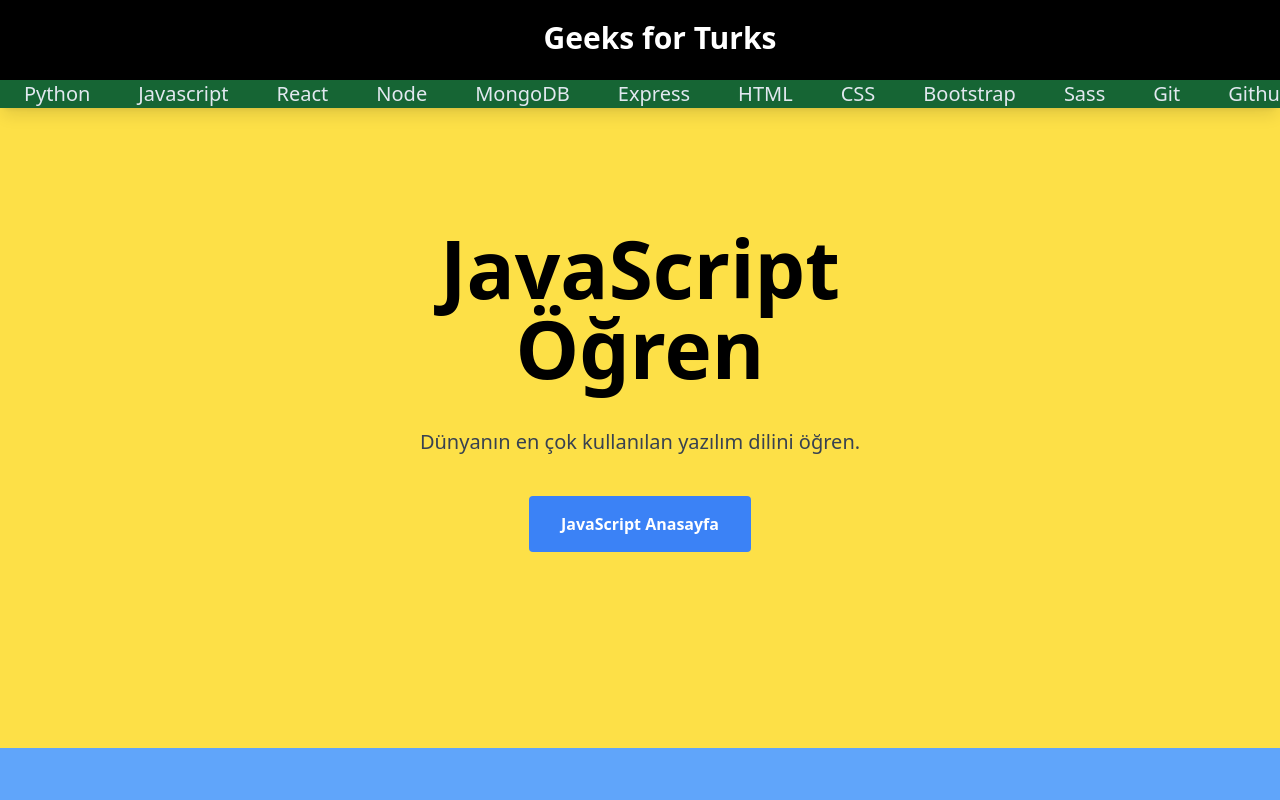
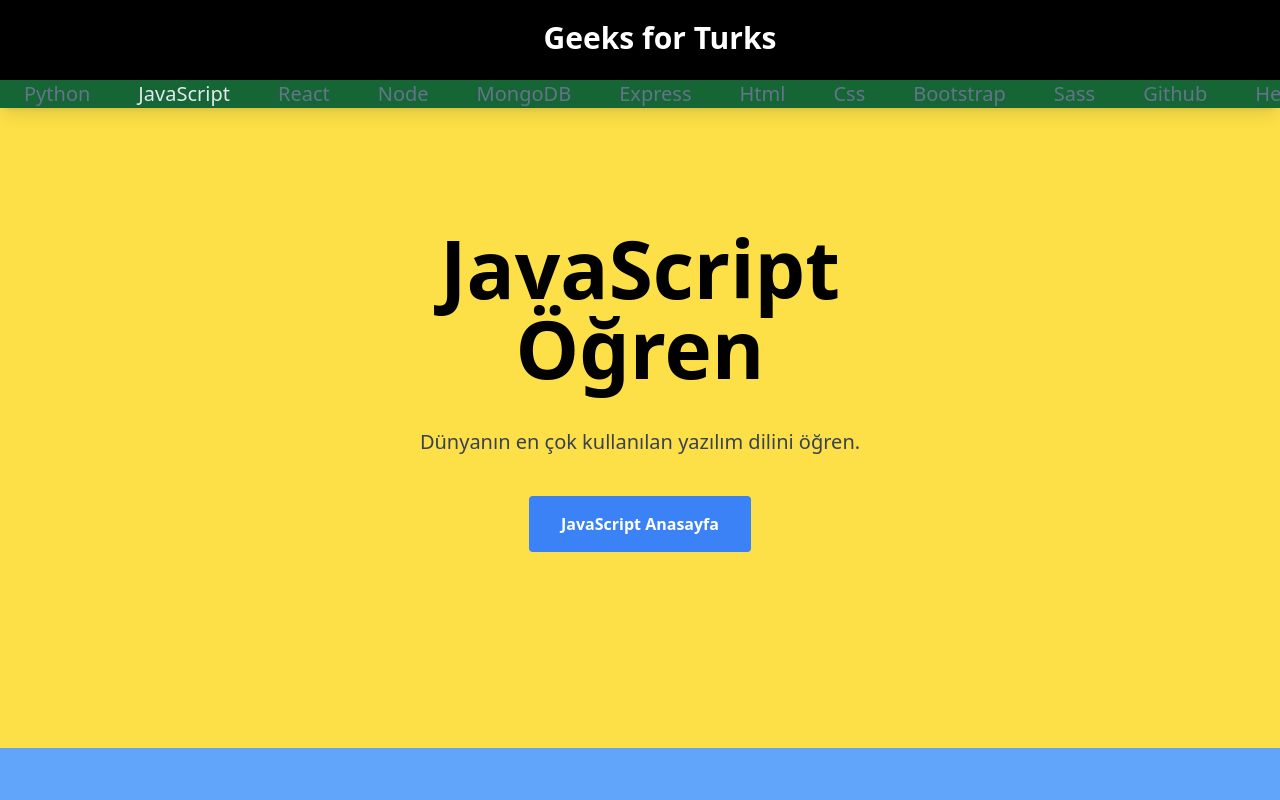
Before and after one commit to yourcasualdev/geeksforturks, a Next.js app: page / in a window 1280 px wide. Shown: the top 800 px of the page. Built offline with nearby package versions, Linux system fonts and the light colour scheme.

Commit message:
Add disable prop to HeaderCategory

```diff
--- a/components/Header.js
+++ b/components/Header.js
@@ -5,34 +5,32 @@ import { useContext } from "react"
 import { MainContext } from "../context/context"
 
 const HeaderCategories = () => {
-  const categories = [
-    { name: 'python', title: 'Python' },
-    { name: 'javascript/jshome', title: 'Javascript' },
-    { name: 'react', title: 'React' },
-    { name: 'node', title: 'Node' },
-    { name: 'mongodb', title: 'MongoDB' },
-    { name: 'express', title: 'Express' },
-    { name: 'html', title: 'HTML' },
-    { name: 'css', title: 'CSS' },
-    { name: 'bootstrap', title: 'Bootstrap' },
-    { name: 'sass', title: 'Sass' },
-    { name: 'git', title: 'Git' },
-    { name: 'github', title: 'Github' },
-    { name: 'heroku', title: 'Heroku' },
-  ]
-
   return (
     <nav className='w-full overflow-x-auto overflow-y-hidden bg-green-800 sm:overflow-x-hidden'>
-      {
-        categories.map(category => {
-          return (
-            <Link href={`/category/${category.name}`} key={category.name}>
-              <a className=' text-slate-200 hover:text-slate-900 text-xl p-6'>{category.title}</a>
-            </Link>
-          )
-        })
-      }
+      <HeaderCategory href="python" title="Python" disabled />
+      <HeaderCategory href="javascript/jshome" title="JavaScript" />
+      <HeaderCategory href="react" title="React" disabled />
+      <HeaderCategory href="node" title="Node" disabled />
+      <HeaderCategory href="mongodb" title="MongoDB" disabled />
+      <HeaderCategory href="express" title="Express" disabled />
+      <HeaderCategory href="html" title="Html" disabled />
+      <HeaderCategory href="css" title="Css" disabled />
+      <HeaderCategory href="bootstrap" title="Bootstrap" disabled />
+      <HeaderCategory href="sass" title="Sass" disabled />
+      <HeaderCategory href="github" title="Github" disabled />
+      <HeaderCategory href="heroku" title="Heroku" disabled />
     </nav>
+  )
+}
+
+const HeaderCategory = ({ href, title, disabled }) => {
+  return (
+    !disabled ?
+      <Link href={`/category/${href}`} key={href}>
+        <a className=' text-slate-200 hover:text-slate-900 text-xl p-6'>{title}</a>
+      </Link>
+      :
+      <a className=' text-slate-500 text-xl p-6 hover:cursor-not-allowed'>{title}</a>
   )
 }
 
```
